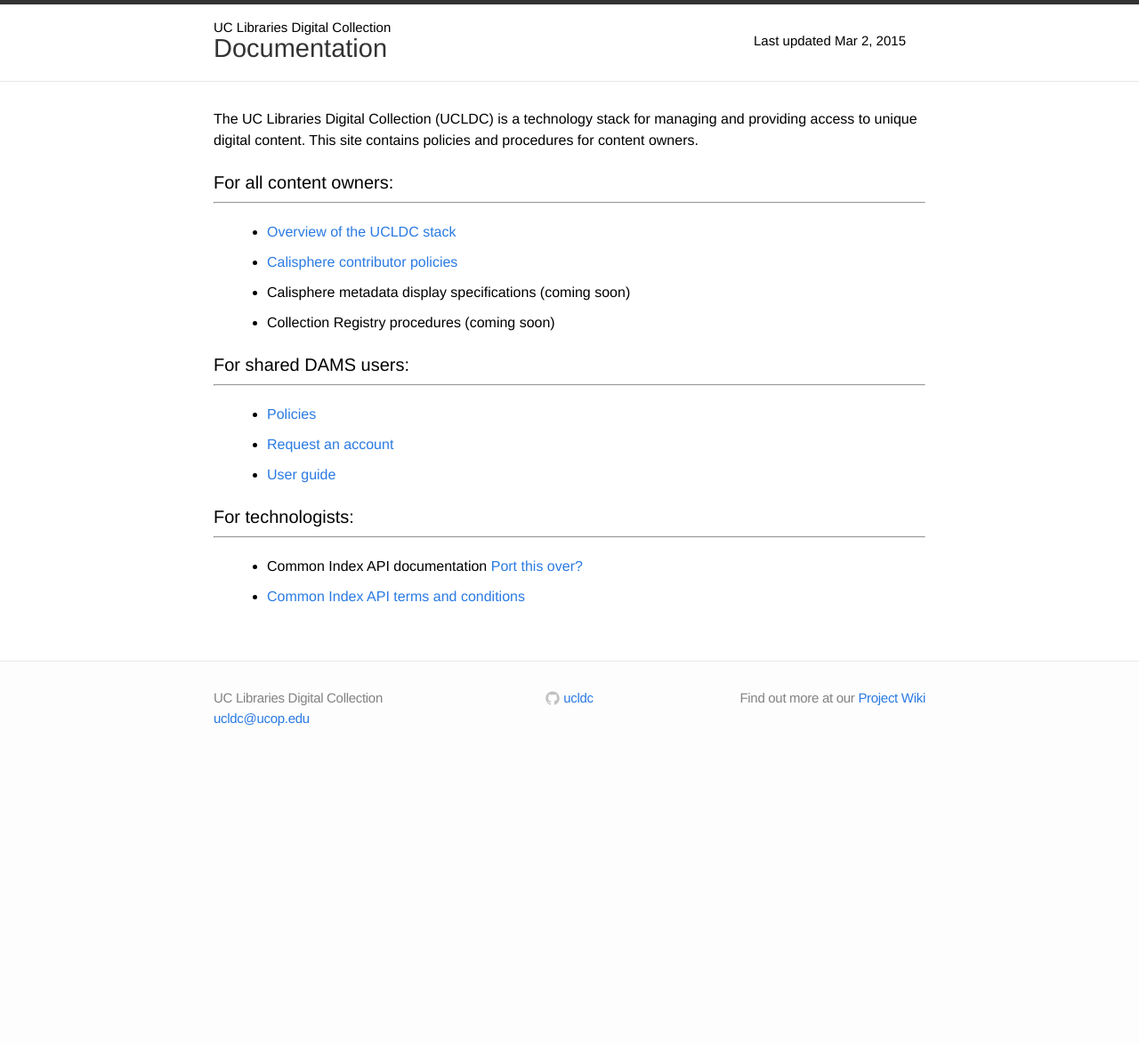
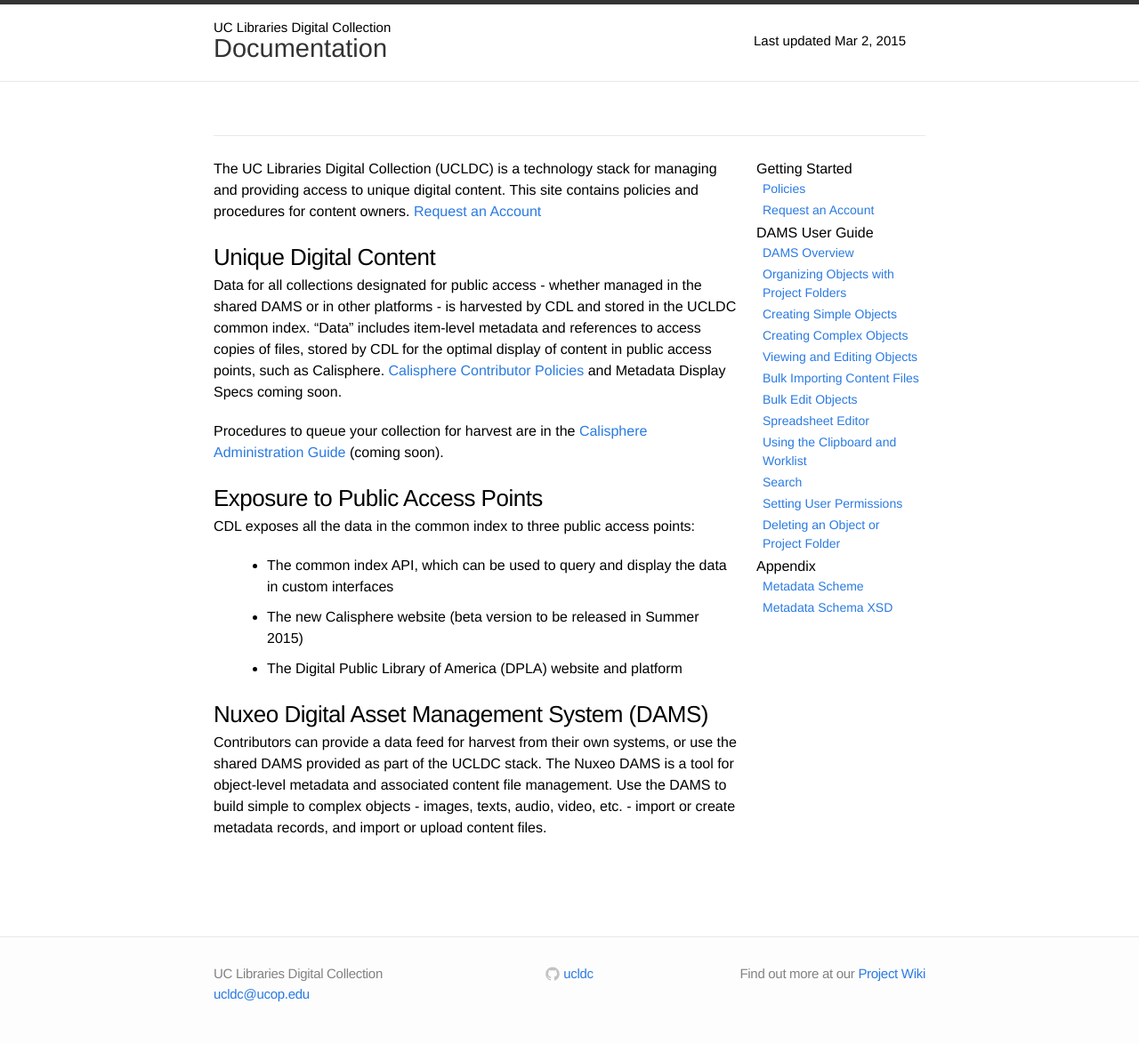
Before and after one commit to ucldc/ucldc-docs, a Jekyll site: the page built from index.md, in a window 1280 px wide. Shown: the whole page at 89% size. Built offline with Jekyll 4.4.1, drawn with Linux system fonts in a browser that asks for light colours; nearby versions of some CDN libraries; before the commit the page ends 900 px from its top, so only the background shows below that.

Commit message:
removed jekyll sample post, changed frontmatter for index.md

```diff
--- a/index.md
+++ b/index.md
@@ -1,23 +1,25 @@
 ---
-layout: page
+layout: doc
 ---
-The UC Libraries Digital Collection (UCLDC) is a technology stack for managing and providing access to unique digital content. This site contains policies and procedures for content owners.
 
-##For all content owners:
-___
+The UC Libraries Digital Collection (UCLDC) is a technology stack for managing and providing access to unique digital content. This site contains policies and procedures for content owners. [Request an Account]({{ site.url }}{{ site.baseurl }}/docs/create-account/)
 
-- [Overview of the UCLDC stack]({{ site.url }}{{site.baseurl}}/docs/overview/)
-- [Calisphere contributor policies]({{ site.url }}{{site.baseurl}}/docs/access-policies/)
-- Calisphere metadata display specifications (coming soon)
-- Collection Registry procedures (coming soon)
+Unique Digital Content
+==============================================================================
 
-##For shared DAMS users:
-___
-- [Policies]({{ site.url }}{{site.baseurl}}/docs/dams-policies/)
-- [Request an account]({{ site.url }}{{site.baseurl}}/docs/create-account/)
-- [User guide]({{ site.url }}{{site.baseurl}}/docs/dams/index/)
+Data for all collections designated for public access - whether managed in the shared DAMS or in other platforms - is harvested by CDL and stored in the UCLDC common index. "Data" includes item-level metadata and references to access copies of files, stored by CDL for the optimal display of content in public access points, such as Calisphere. [Calisphere Contributor Policies]({{ site.url }}{{ site.baseurl }}/docs/registry/access-policies/) and Metadata Display Specs coming soon.
 
-##For technologists:
-___
-- Common Index API documentation [Port this over?](https://wiki.library.ucsf.edu/display/UCLDC/Solr+API)
-- [Common Index API terms and conditions]({{ site.url }}{{site.baseurl}}/docs/api-terms/)
+Procedures to queue your collection for harvest are in the <a href="{{ site.url }}{{site.baseurl}}/docs/registry/index/">Calisphere Administration Guide</a> (coming soon).
+
+Exposure to Public Access Points
+===================
+CDL exposes all the data in the common index to three public access points:
+
+- The common index API, which can be used to query and display the data in custom interfaces
+- The new Calisphere website (beta version to be released in Summer 2015)
+- The Digital Public Library of America (DPLA) website and platform
+
+Nuxeo Digital Asset Management System (DAMS)
+================
+
+Contributors can provide a data feed for harvest from their own systems, or use the shared DAMS provided as part of the UCLDC stack. The Nuxeo DAMS is a tool for object-level metadata and associated content file management. Use the DAMS to build simple to complex objects - images, texts, audio, video, etc. - import or create metadata records, and import or upload content files.
```
Also changed, not shown: _posts/2014-05-28-welcome-to-jekyll.markdown (deleted, +0 -24 lines).
